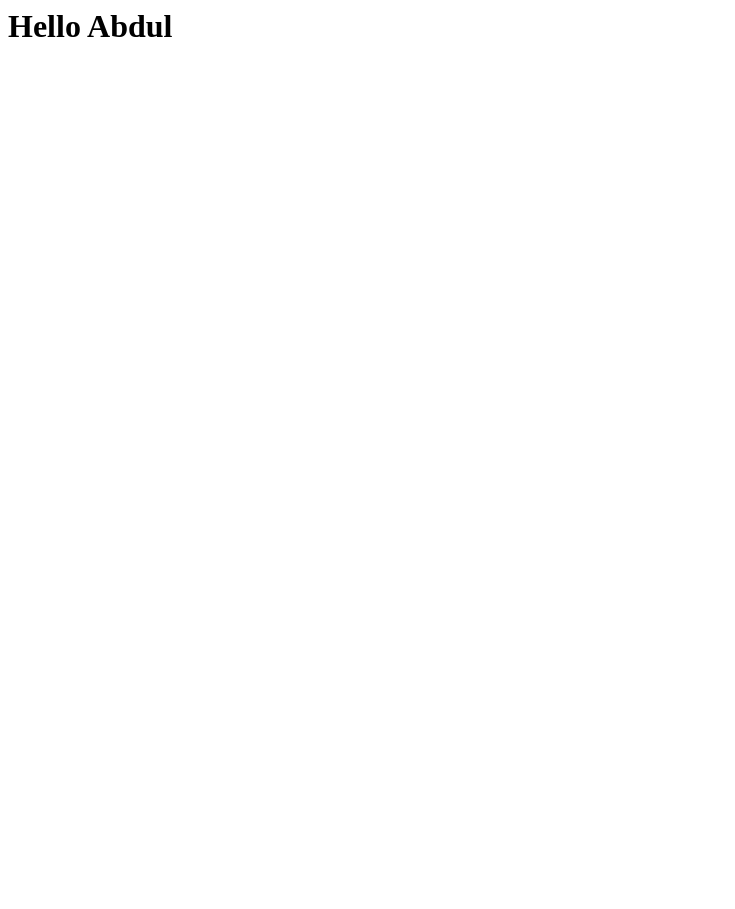
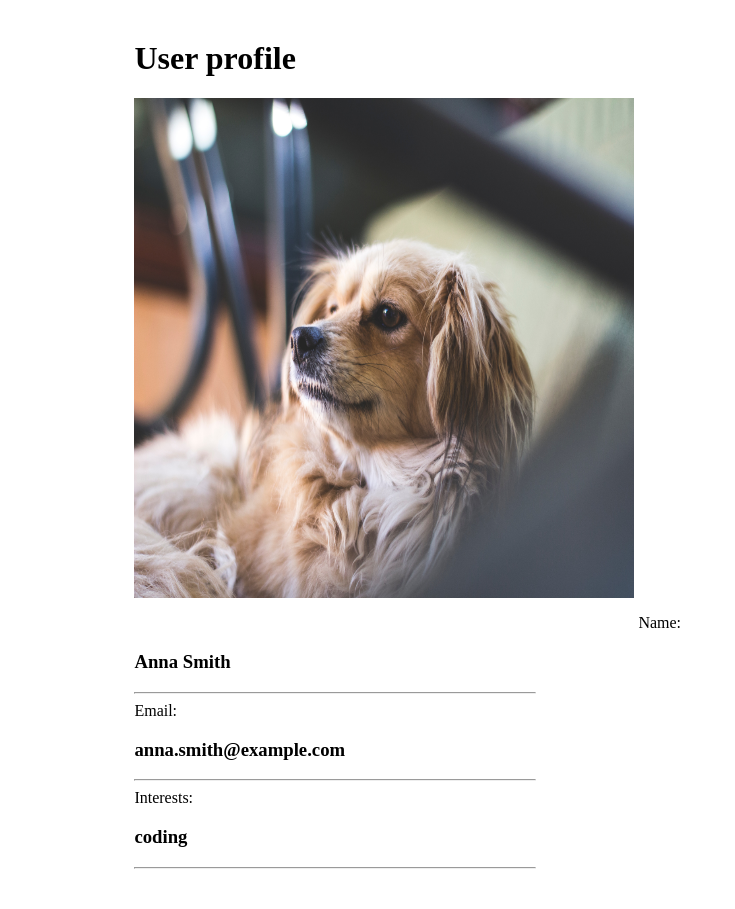
Before and after one commit to abdulbello/store_app, a Django app: page /playground/hello/ in a window 1280 px wide. Before the commit the part shown is almost empty. Shown: the whole page, without its empty margins (0-735 px from the left). Before the commit the page ends 37 px from the top, so only its background shows below. Run offline with Django 4.2, Linux system fonts and the light colour scheme.

Commit message:
Added profile page

```diff
--- a/playground/templates/hello.html
+++ b/playground/templates/hello.html
@@ -1,9 +1,30 @@
-<html>
-    <body>
-        {% if name %}
-        <h1>Hello {{name}}</h1>
-        {% else %}
-        <h1>Hello World</h1>
-        {% endif %}
-    </body>
+<html lang="en">
+<style>
+    .container {
+        margin: 40px auto;
+        width: 80%;
+    }
+    img {
+        width: 500px;
+        height: 500px;
+        display: inside;
+        margin-bottom: 30px;
+    }
+    hr {
+        width: 400px;
+        margin-left: 0;
+    }
+</style>
+<body>
+    <div class='container' id='container'>
+        <h1>User profile</h1>
+        <img src="/media/dog_pic.jpg" alt="dog picture" width="500" height="600">
+        <span>Name: </span><h3 id='name'>Anna Smith</h3>
+        <hr />
+        <span>Email: </span><h3 id='email'>anna.smith@example.com</h3>
+        <hr />
+        <span>Interests: </span><h3 id='interests'>coding</h3>
+        <hr />
+    </div>
+</body>
 </html>
--- a/playground/views.py
+++ b/playground/views.py
@@ -3,4 +3,4 @@ from django.http import HttpResponse
 
 
 def say_hello(request):
-    return render(request, 'hello.html',{"name":"Abdul"})
+    return render(request, 'hello.html')
--- a/store_app/settings.py
+++ b/store_app/settings.py
@@ -11,6 +11,7 @@ https://docs.djangoproject.com/en/4.1/ref/settings/
 """
 
 from pathlib import Path
+import os.path
 
 # Build paths inside the project like this: BASE_DIR / 'subdir'.
 BASE_DIR = Path(__file__).resolve().parent.parent
@@ -50,6 +51,10 @@ MIDDLEWARE = [
     'django.contrib.messages.middleware.MessageMiddleware',
     'django.middleware.clickjacking.XFrameOptionsMiddleware',
 ]
+
+
+MEDIA_ROOT = os.path.join(BASE_DIR, 'media')
+MEDIA_URL = '/media/'
 
 INTERNAL_IPS = [
     # ...
--- a/store_app/urls.py
+++ b/store_app/urls.py
@@ -16,9 +16,11 @@ Including another URLconf
 from django.contrib import admin
 from django.urls import path,include
 import debug_toolbar
+from . import settings
+from django.contrib.staticfiles.urls import static
 
 urlpatterns = [
     path('admin/', admin.site.urls),
     path('playground/', include('playground.urls')),
     path('__debug__/', include(debug_toolbar.urls)),
-]
+] + static(settings.MEDIA_URL, document_root=settings.MEDIA_ROOT)
```
Also changed, not shown: media/dog_pic.jpg (added), playground/templates/employee_image.html (added), 3 other files.
